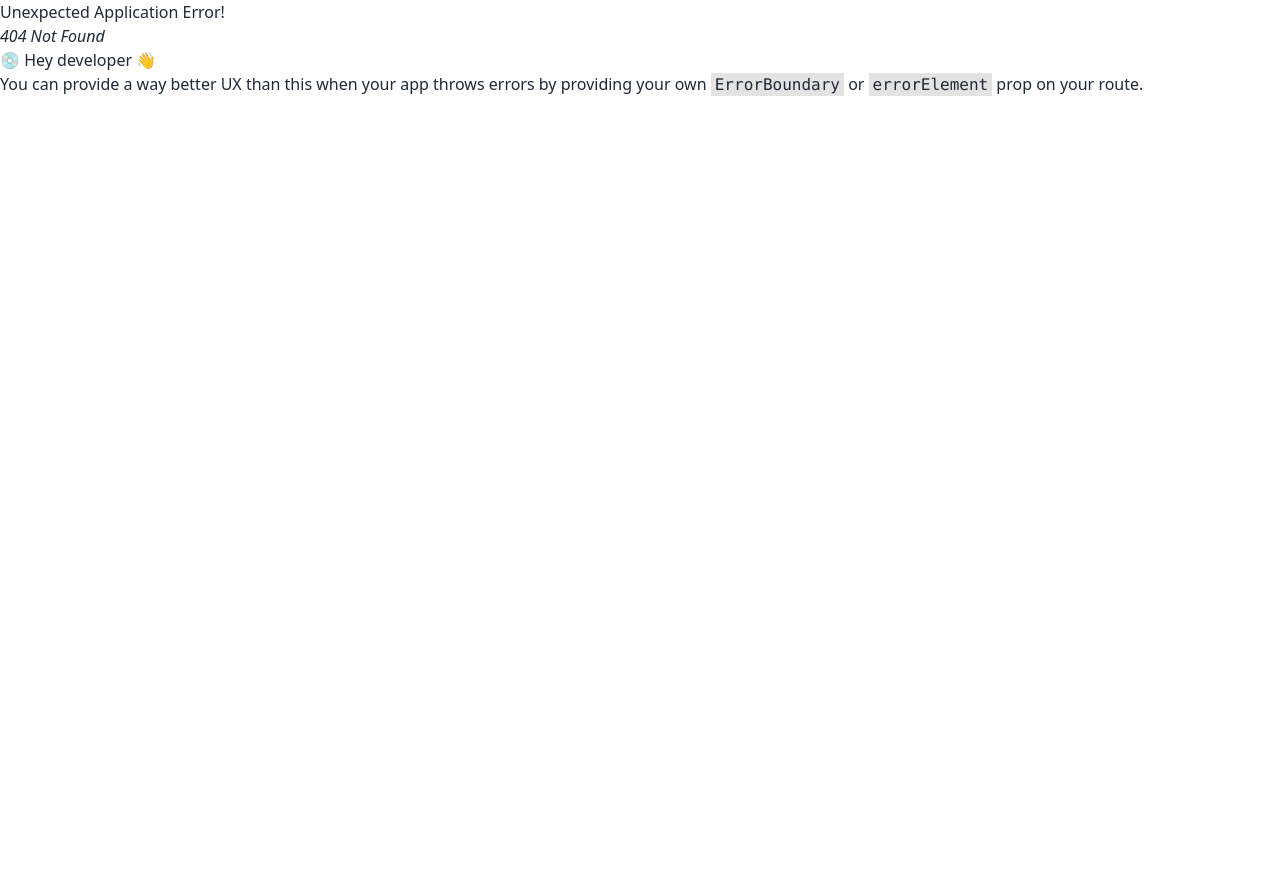
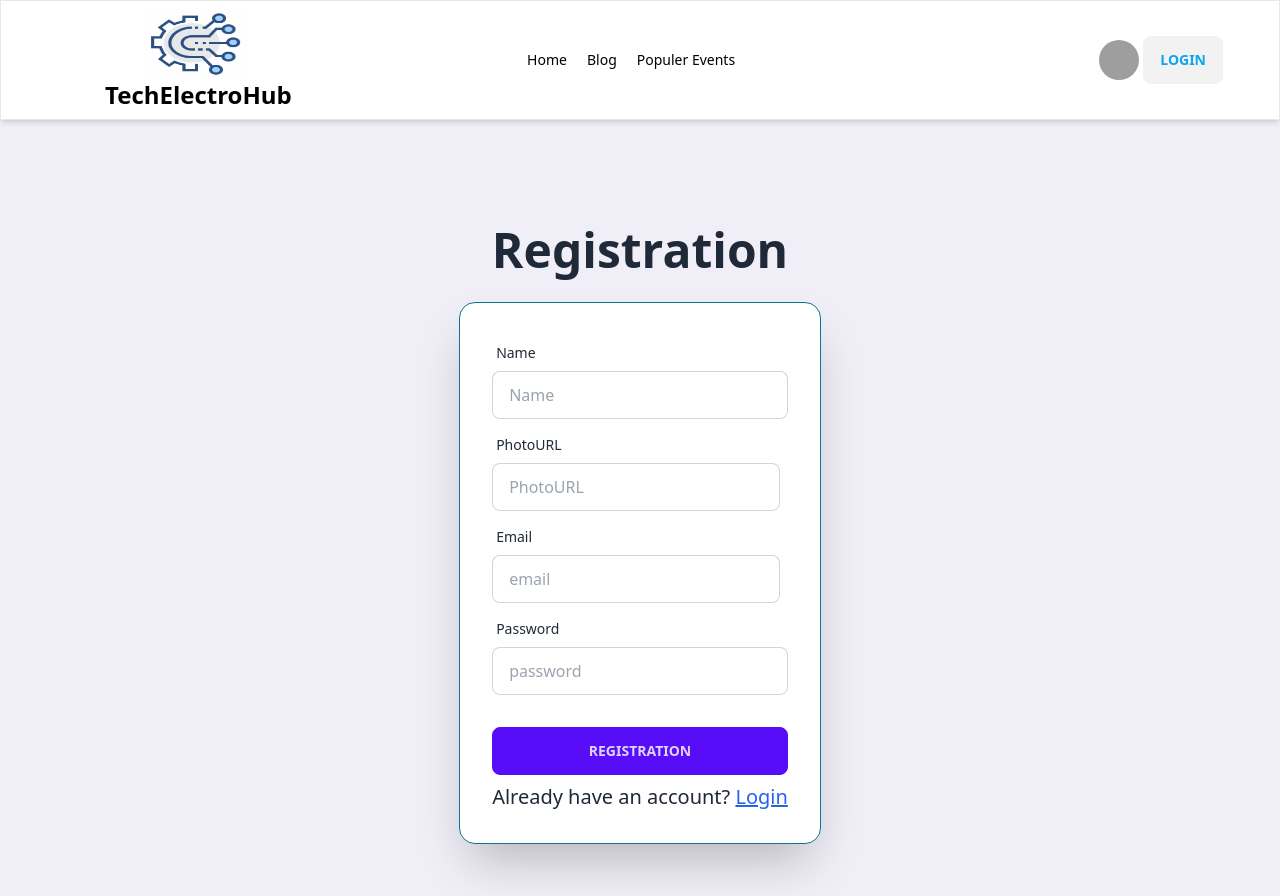
Before and after one commit to Md-Abdur-Razzak/T-Electronic-client, a React (Vite) app: page /reg in a window 1280 px wide. Before the commit this address had no page. Before the commit the page ends 800 px from the top, so only its background shows below. Built offline with nearby package versions, Linux system fonts and the light colour scheme; no server answers; grey boxes are pictures that could not be loaded.

Commit message:
The registration page contains fields for name, image link, email, and password. When someone clicks the registration button, if they provide all the correct information, they will be allowed to register.

```diff
--- a/package.json
+++ b/package.json
@@ -10,11 +10,13 @@
     "preview": "vite preview"
   },
   "dependencies": {
+    "firebase": "^10.5.0",
     "localforage": "^1.10.0",
     "match-sorter": "^6.3.1",
     "react": "^18.2.0",
     "react-dom": "^18.2.0",
     "react-router-dom": "^6.17.0",
+    "react-toastify": "^9.1.3",
     "sort-by": "^1.2.0"
   },
   "devDependencies": {
--- a/src/componets/Navbar/Navbar.jsx
+++ b/src/componets/Navbar/Navbar.jsx
@@ -105,7 +105,7 @@ const Navbar = () => {
         </label>
 
 
-           <Link to=''>
+           <Link to='/login'>
            <button className="btn text-sky-500 font-bold">Login</button>
           </Link>
 
--- a/src/componets/Router/Authprovider.jsx
+++ b/src/componets/Router/Authprovider.jsx
@@ -1,10 +1,28 @@
-import React from 'react';
+import React, {  createContext, useContext } from 'react';
+import { auth } from '../firbase/firebase.config';
+import { createUserWithEmailAndPassword, signInWithEmailAndPassword } from 'firebase/auth';
+export const MyContext =createContext(null)
+const Authprovider = ({children}) => {
 
-const Authprovider = () => {
+    const creatEmilAndPassword = (email,password)=>{
+
+        return createUserWithEmailAndPassword(auth,email,password)
+    }
+    const singWithEmailAndPassword = (email,password)=>{
+
+         return signInWithEmailAndPassword(auth,email,password)
+    }
+
+
+
+    const passingData = {
+        creatEmilAndPassword,
+        singWithEmailAndPassword
+    }
     return (
-        <div>
-
-        </div>
+        <MyContext.Provider value={passingData}>
+            {children}
+        </MyContext.Provider>
     );
 };
 
--- /dev/null
+++ b/src/componets/Uservarified/Login.jsx
@@ -0,0 +1,78 @@
+
+import { useContext } from 'react';
+import { Link } from 'react-router-dom';
+import { MyContext } from '../Router/Authprovider';
+import { toast } from 'react-toastify';
+import 'react-toastify/dist/ReactToastify.css';
+
+
+const Login = () => {
+    const {singWithEmailAndPassword}=useContext(MyContext)
+   const handelLogin = (e) =>{
+    e.preventDefault()
+    const email = e.target.email.value
+    const password = e.target.password.value
+
+  singWithEmailAndPassword(email,password)
+.then((res)=>{
+
+
+
+   return toast.success("Log In success")
+
+})
+.catch((error)=>{
+ toast.error("Invalid Email And Password")
+
+})
+   }
+    return (
+        <div className=' bg-base-200 pb-9 '>
+        <div className=''>
+
+        </div>
+          <div className="hero bg-base-200">
+        <div className="hero-content flex-col mt-20">
+          <div className="text-center lg:text-left ">
+            <h1 className="text-5xl font-bold">Login now! </h1>
+
+          </div>
+          <div className="card  border border-3 border-cyan-700 flex-shrink-0 w-full max-w-sm shadow-2xl bg-base-100 mt-3">
+          <form onSubmit={handelLogin}>
+          <div className="card-body">
+              <div className="form-control">
+                <label className="label">
+                  <span className="label-text">Email</span>
+                </label>
+                <input type="email" name='email' placeholder="email" required className="input input-bordered w-72 " />
+              </div>
+              <div className="form-control">
+                <label className="label">
+                  <span className="label-text">Password</span>
+                </label>
+                <input type="password" name='password' placeholder="password" required className="input input-bordered" />
+                <label className="label">
+                  <a href="#" className="label-text-alt link link-hover">Forgot password?</a>
+                </label>
+              </div>
+              <div className="form-control mt-6">
+                <button  className="btn btn-primary">Login</button>
+
+              </div>
+              <div>
+                <div>
+
+                </div >
+                  <p className='text-[15px]'>Dont’t Have An Account ?<Link className='text-red text-blue-400 underline' to={'/reg'}> Registration</Link></p>
+              </div>
+            </div>
+          </form>
+          </div>
+        </div>
+      </div>
+
+      </div>
+    );
+};
+
+export default Login;
--- /dev/null
+++ b/src/componets/Uservarified/Registration.jsx
@@ -0,0 +1,85 @@
+import React, { useContext } from 'react';
+import { Link } from 'react-router-dom';
+import { MyContext } from '../Router/Authprovider';
+import { toast } from 'react-toastify';
+import 'react-toastify/dist/ReactToastify.css';
+
+const Registration = () => {
+    const {creatEmilAndPassword}=useContext(MyContext)
+    const handelRegistration = (e) =>{
+        e.preventDefault()
+            const email = e.target.email.value
+            const password = e.target.password.value
+            // const name = e.target.name.value
+            // const img = e.target.img.value
+            console.log(email,password);
+
+        if (! /^(?=.*[A-Z])(?=.*[\W_]).{6,}$/.test(password)){
+            return toast.error("Password must be at least 6 characters long and contain at least one uppercase letter and one special character  ")
+        }
+
+        creatEmilAndPassword(email,password)
+        .then((res)=>{
+           return toast.success("congratulations!  Registration successful ")
+
+      })
+      .catch(()=>{
+          return toast.error("email already exists ")
+      })
+    }
+    return (
+        <div className='bg-[rgba(227,224,240,0.52)]'>
+        <div>
+
+        </div>
+        <div className="hero pb-9 py-2.5">
+
+         <div className="hero-content flex-col mt-20">
+           <div className="text-center lg:text-left ">
+             <h1 className="text-5xl font-bold">Registration</h1>
+
+           </div>
+           <div className="card border border-3 border-cyan-700 flex-shrink-0 w-full max-w-sm shadow-2xl bg-base-100 mt-3">
+           <form onSubmit={handelRegistration} >
+           <div className="card-body">
+               <div className="form-control">
+                 <label className="label">
+                   <span className="label-text">Name</span>
+                 </label>
+                 <input type="text" placeholder="Name" name='name'  className="input input-bordered " />
+               </div>
+               <div className="form-control">
+                 <label className="label">
+                   <span className="label-text">PhotoURL</span>
+                 </label>
+                 <input type="text" placeholder="PhotoURL" name='img' className="input input-bordered w-72" />
+               </div>
+               <div className="form-control">
+                 <label className="label">
+                   <span className="label-text">Email</span>
+                 </label>
+                 <input type="email" placeholder="email" name='email' required className="input input-bordered w-72" />
+               </div>
+               <div className="form-control">
+                 <label className="label">
+                   <span className="label-text">Password</span>
+                 </label>
+                 <input type="password" name='password' placeholder="password" required className="input input-bordered" />
+
+               </div>
+               <div className="form-control mt-6">
+                 <button  className="btn btn-primary">Registration</button>
+               </div>
+               <div className='text-xl'>
+                  <span>Already have an account? <Link to={"/login"} className='text-blue-600 underline'>Login</Link></span>
+               </div>
+             </div>
+           </form>
+           </div>
+         </div>
+       </div>
+     </div>
+    );
+};
+
+export default Registration;
--- /dev/null
+++ b/src/componets/firbase/firebase.config.js
@@ -0,0 +1,23 @@
+
+import { initializeApp } from "firebase/app";
+import { getAuth } from "firebase/auth";
+
+const firebaseConfig = {
+  apiKey:import.meta.env.VITE_API_KEY,
+  authDomain:import.meta.env.VITE_AUTH_DOMAIN,
+  projectId: import.meta.env.VITE_PROJECT_ID,
+  storageBucket: import.meta.env.VITE_STORGE_BOKIT,
+  messagingSenderId: import.meta.env.VITE_MESSAGE_ID,
+  appId: import.meta.env.VITE_APP_ID
+};
+
+// Initialize Firebase
+const app = initializeApp(firebaseConfig);
+export const auth = getAuth(app)
+
+// apiKey: "AIzaSyAP9EIeMzXSSj_282mzFhgmCj26WZlchV0",
+// authDomain: "techelectrohub-a5a23.firebaseapp.com",
+// projectId: "techelectrohub-a5a23",
+// storageBucket: "techelectrohub-a5a23.appspot.com",
+// messagingSenderId: "243078617321",
+// appId: "1:243078617321:web:5203d0ff0fad11a577b878"
--- a/src/main.jsx
+++ b/src/main.jsx
@@ -1,12 +1,18 @@
 import React from 'react'
 import ReactDOM from 'react-dom/client'
+import { ToastContainer } from 'react-toastify'
 
 import './index.css'
 import { RouterProvider } from 'react-router-dom'
 import { myRouter } from './componets/Router/Router'
+import Authprovider from './componets/Router/Authprovider'
 
 ReactDOM.createRoot(document.getElementById('root')).render(
   <React.StrictMode>
-    <RouterProvider router={myRouter}></RouterProvider>
+    <Authprovider>
+      <RouterProvider router={myRouter}></RouterProvider>
+    </Authprovider>
+    <ToastContainer />
+
   </React.StrictMode>,
 )
```
Also changed, not shown: src/componets/Router/Router.jsx (+10 -0 lines), 1 other file (tests, documents, lock files or other folders).
